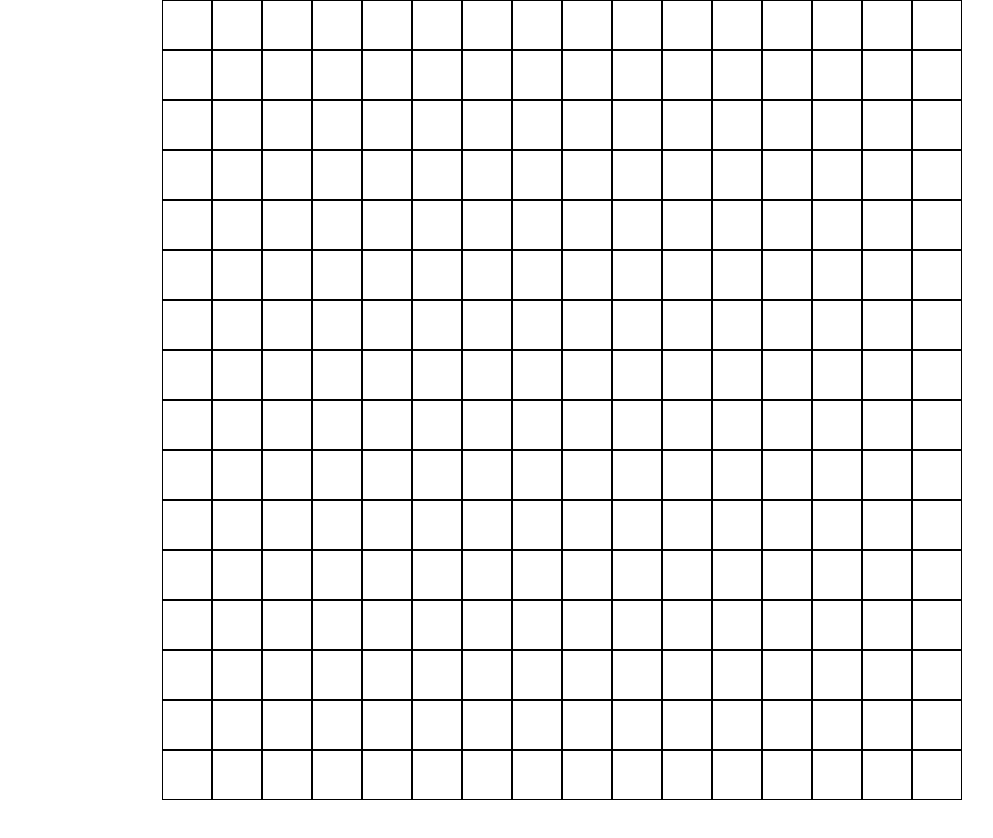
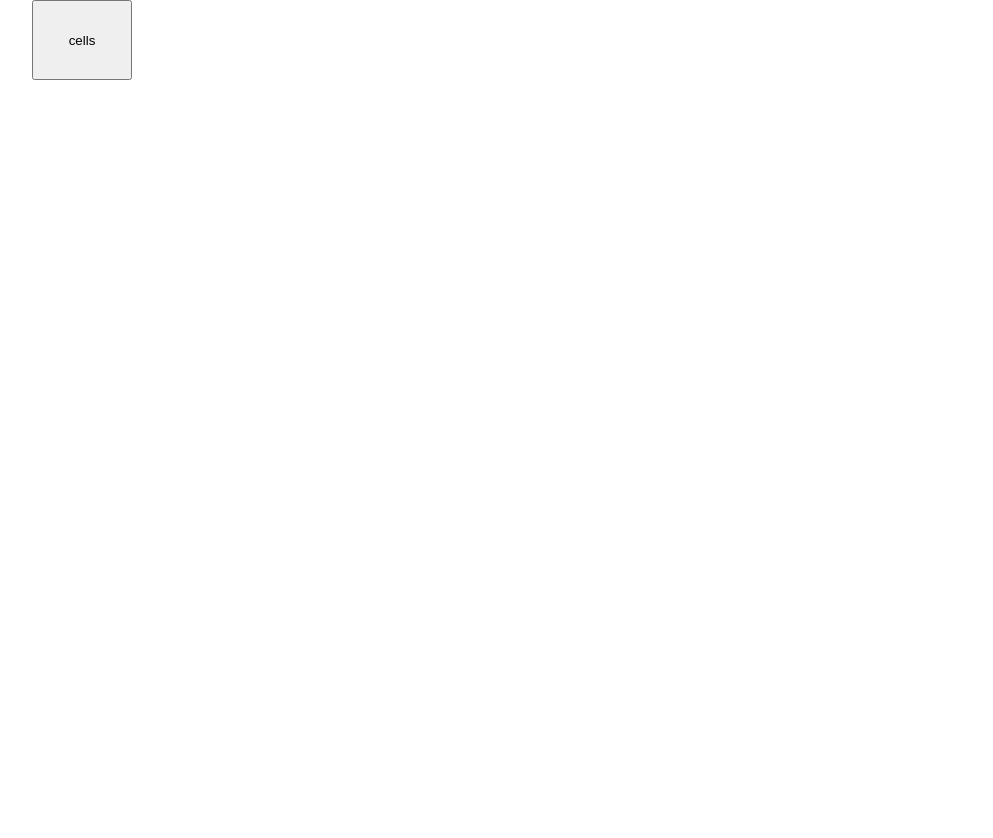
Before and after one commit to TrashP/Etch-a-sketch, a plain HTML site: page index.html in a window 1280 px wide. Shown: the whole page, without its empty margins (78-1071 px from the left). Before the commit the page ends 800 px from the top, so only its background shows below. Drawn offline with Linux system fonts and the light colour scheme.

Commit message:
Add UI for entering number of cells

```diff
--- a/app.js
+++ b/app.js
@@ -1,16 +1,22 @@
 const container = document.querySelector('.container');
+const button = document.querySelector('.num-button');
 
 const rows = [];
 const columns = [];
+input = 0;
 
-for (i = 0; i < 16; i++) {
+button.addEventListener('click', () => {
+    input = parseInt(prompt('Enter the number of cells per side: (max 100)', 16));
+    if (input > 100) {
+        input = 100;
+    }
+
+    for (i = 0; i < input; i++) {
         rows[i] = document.createElement('div');
         container.appendChild(rows[i]);
-    rows[i].style.display = 'flex';
+        rows[i].classList.add('table-row');
 
-    rows[i].style.margin = 0;
-    rows[i].style.padding = 0;
-    for (j = 0; j < 16; j++) {
+        for (j = 0; j < input; j++) {
             columns[j] = document.createElement('div');
             rows[i].appendChild(columns[j]);
             columns[j].classList.add('table-cell');
@@ -22,3 +28,4 @@ container.addEventListener('mouseover', e => {
             e.target.classList.add('hover-mouse');
         }
     })
+})
--- a/index.html
+++ b/index.html
@@ -9,6 +9,7 @@
     <script src="app.js" defer></script>
 </head>
 <body>
+    <button class="num-button">cells</button>
     <div class="container"></div>
 </body>
 </html>
--- a/styles.css
+++ b/styles.css
@@ -1,26 +1,41 @@
 body {
     padding: 0;
     margin: 0;
+    display: flex;
+    justify-content: center;
 }
 
 .container {
     padding: 0;
     margin: 0;
-    height: 100vh;
+    height: 960px;
+    width: 960px;
     display: flex;
     flex-direction: column;
     align-items: center;
     justify-content: center;
 }
 
+.table-row {
+    display: flex;
+    flex-grow: 1;
+    align-self: stretch;
+    margin: 0;
+    padding: 0;
+}
+
 .table-cell {
     border: 1px solid black;
     margin: 0;
     padding: 0;
-    width: 48px;
-    height: 48px;
+    flex-grow: 1;
 }
 
 .hover-mouse {
     background-color: black;
 }
+
+.num-button {
+    width: 100px;
+    height: 80px;
+}
```
Lines whose indentation alone changed are shown as unchanged.
